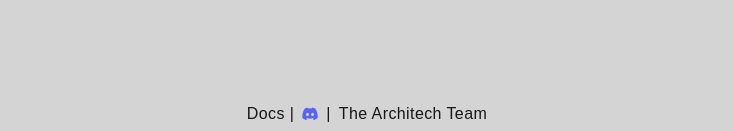
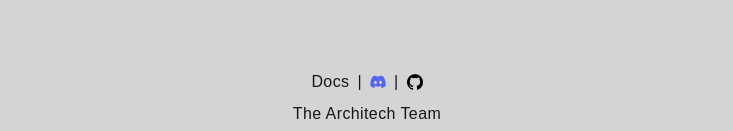
Before and after one commit to architech-devs/make-it-oss, a React (Vite) app in the folder app/client/: page / in a window 1280 px wide. Shown: the part 666-797 px from the top of the page, without its empty margins (273-1006 px from the left). Built offline with nearby package versions, Linux system fonts and the light colour scheme; a web font is replaced by a local one.

Commit message:
fixed footer

```diff
--- a/app/client/src/App.tsx
+++ b/app/client/src/App.tsx
@@ -1,6 +1,7 @@
 import { BrowserRouter, Route, Routes } from "react-router-dom"
 import { ThemeProvider } from "@/components/Theme/theme-provider"
-import Landing from "./pages/Landing"
+import Landing from "@/pages/Landing"
+import Docs from "@/pages/Docs"
 
 const App = () => {
   return (
@@ -8,6 +9,7 @@ const App = () => {
       <ThemeProvider defaultTheme="dark" storageKey="vite-ui-theme">
         <Routes>
           <Route path="/" element={<Landing />} />
+          <Route path="/docs" element={<Docs />} />
         </Routes>
       </ThemeProvider>
     </BrowserRouter>
--- a/app/client/src/components/Footer/Footer.tsx
+++ b/app/client/src/components/Footer/Footer.tsx
@@ -1,12 +1,23 @@
 import Discord_logo from "@/assets/images/discord.png"
+import Github_logo from "@/assets/images/github.png"
 import { Link } from "react-router-dom"
 
 const Footer = () => {
   return (
-    <div className="flex pb-2 items-center justify-center gap-2">
-      Docs |
-      <img src={Discord_logo} alt="" className="w-4 h-4" /> |
-      <Link to="https://github.com/architech-devs"> The Architech Team</Link>
+    <div className="flex flex-col pb-2 items-center justify-center gap-2">
+      <div className="flex items-center justify-center gap-2">
+        <Link to="/docs" className="hover:text-muted-foreground transition-colors duration-200">Docs</Link>
+        |
+        <Link to="https://discord.gg/r9jzAFU3FM"><img src={Discord_logo} alt="" className="w-4 h-4" /></Link>
+        |
+        <img src={Github_logo} alt="" className="w-4 h-4 dark:invert" />
+      </div>
+      <Link
+        to="https://github.com/architech-devs"
+        className="hover:text-muted-foreground transition-colors duration-200"
+      >
+        The Architech Team
+      </Link>
     </div>
   )
 }
--- /dev/null
+++ b/app/client/src/pages/Docs.tsx
@@ -0,0 +1,9 @@
+
+
+const Docs = () => {
+  return (
+    <div>Docs</div>
+  )
+}
+
+export default Docs
```
Also changed, not shown: app/client/src/assets/images/github.png (added), 1 other file (tests, documents, lock files or other folders).
